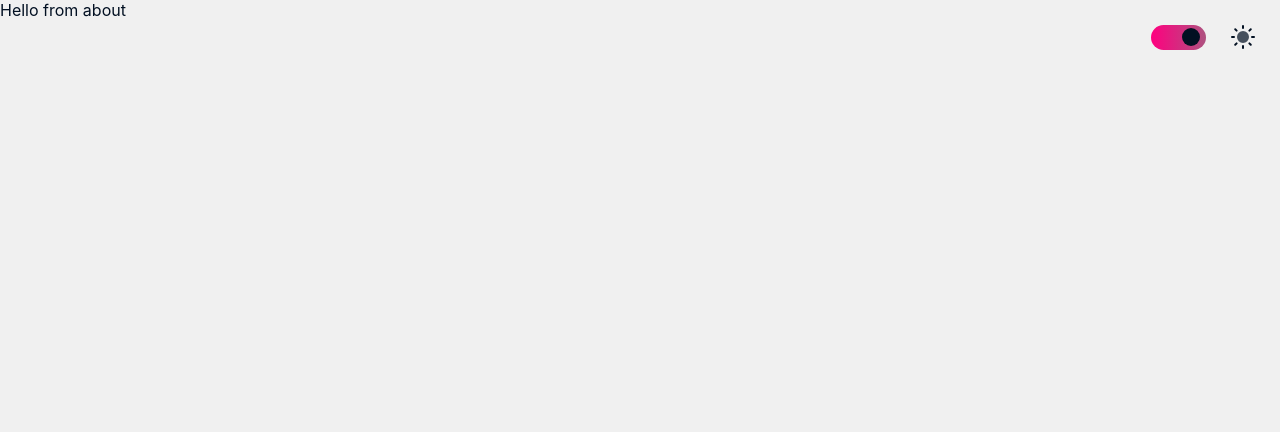
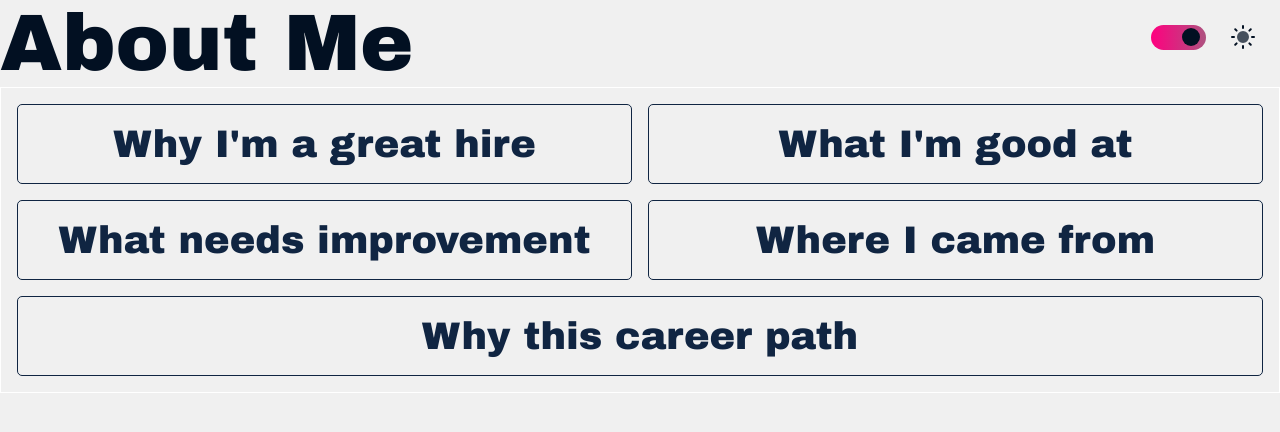
Before and after one commit to aaronparisi/portfolio_v4, a React (Create React App) app: page /about in a window 1280 px wide. Shown: the top 432 px of the page. Built offline with nearby package versions, Linux system fonts and the light colour scheme; a web font is replaced by a local one.

Commit message:
about page basic layout and styling

```diff
--- a/src/components/About.tsx
+++ b/src/components/About.tsx
@@ -1,22 +1,41 @@
-import React, { useContext, useEffect } from 'react';
-import { useLocation } from 'react-router-dom';
+import React, { useContext } from 'react';
+import { config, useTrail } from 'react-spring';
+import '../stylesheets/about.css';
 
-import { VisitedPagesContext } from '../contexts/contexts';
+import { ReducedMotionContext } from '../contexts/contexts';
+
+import Prompt from './Prompt';
 
 interface AboutProps {}
 
 const About: React.FC<AboutProps> = () => {
-  // visited pages
-  const location = useLocation();
-  const { visitedPages, addVisitedPage } = useContext(VisitedPagesContext);
-  useEffect(() => {
-    console.log('inside About; checking for previous page');
-    if (location.state) {
-      addVisitedPage(location.state.from);
-    }
-  }, []); // TODO deps
+  const reducedMotion = useContext(ReducedMotionContext);
+  const prompts: { question: string; answer: string }[] = [
+    { question: "Why I'm a great hire", answer: 'because...' },
+    { question: "What I'm good at", answer: 'because...' },
+    { question: 'What needs improvement', answer: 'because...' },
+    { question: 'Where I came from', answer: 'because...' },
+    { question: 'Why this career path', answer: 'because...' },
+  ];
 
-  return <div>Hello from about</div>;
+  // page load
+  const loadingSprings = useTrail(prompts.length, {
+    from: { opacity: 1, transform: 'translateY(50%)' },
+    to: { opacity: 1, transform: 'translateY(0%)' },
+    config: config.wobbly,
+    immediate: reducedMotion,
+  });
+
+  return (
+    <div className="about">
+      <h1>About Me</h1>
+      <section className="about-prompts-container">
+        {loadingSprings.map((spring, idx) => (
+          <Prompt prompt={prompts[idx]} key={idx} spring={spring}></Prompt>
+        ))}
+      </section>
+    </div>
+  );
 };
 
 export default About;
--- /dev/null
+++ b/src/components/Prompt.tsx
@@ -0,0 +1,18 @@
+import React from 'react';
+import { animated, SpringValue, SpringValues } from 'react-spring';
+import '../stylesheets/prompt.css';
+
+interface PromptProps {
+  prompt: { question: string; answer: string };
+  spring: { opacity: SpringValue<number>; transform: SpringValue<string> };
+}
+
+const Prompt: React.FC<PromptProps> = ({ prompt, spring }) => {
+  return (
+    <animated.div className="prompt" style={spring}>
+      <h2>{prompt.question}</h2>
+    </animated.div>
+  );
+};
+
+export default Prompt;
--- /dev/null
+++ b/src/stylesheets/about.css
@@ -0,0 +1,10 @@
+.about-prompts-container {
+  display: flex;
+  flex-direction: row;
+  justify-content: stretch;
+  flex-wrap: wrap;
+  width: 100vw;
+  border: 1px solid white;
+  gap: 1rem;
+  padding: 1rem;
+}
--- /dev/null
+++ b/src/stylesheets/prompt.css
@@ -0,0 +1,16 @@
+.prompt {
+  flex: 1 0 45%;
+  height: 5rem;
+
+  border: 1px solid var(--color-fg-secondary);
+  padding: 0.5rem;
+  border-radius: 5px;
+  display: flex;
+  justify-content: center;
+  align-items: center;
+  word-wrap: normal;
+}
+
+.prompt h2 {
+  font-size: clamp(1rem, 3vw, 3rem);
+}
```
Also changed, not shown: 1 other file (tests, documents, lock files or other folders).
